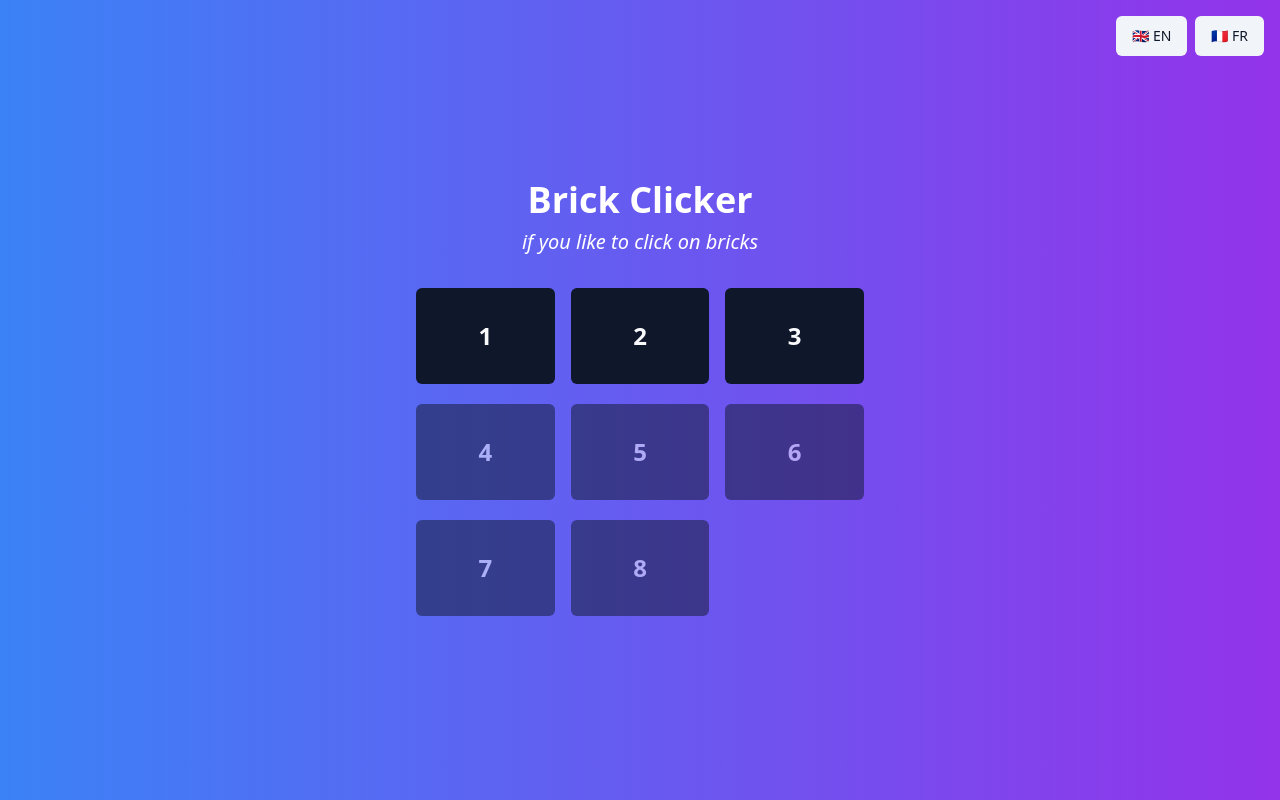
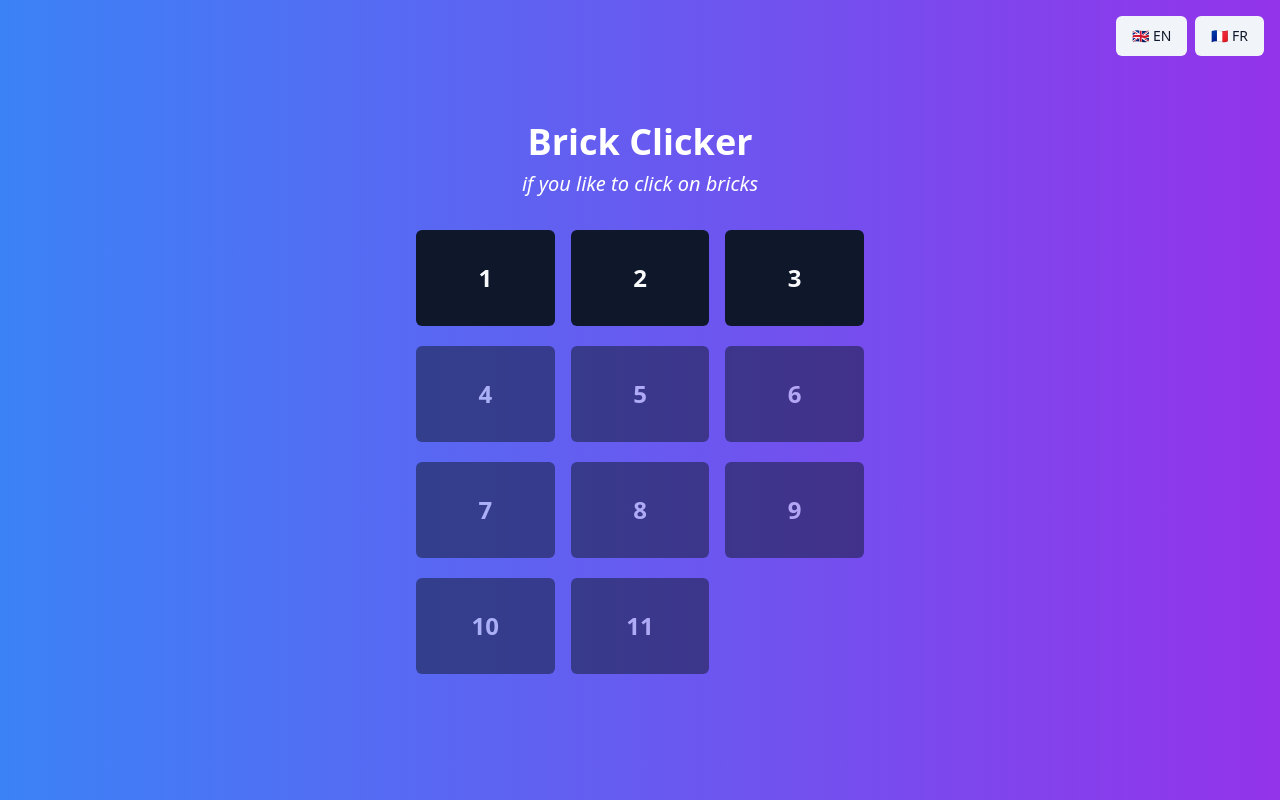
Before and after one commit to metafab/brick-order-breaker, a React (Vite) app: page / in a window 1280 px wide. Built offline with nearby package versions, Linux system fonts and the light colour scheme.

Commit message:
Add new levels to home page
Updated the home page to include additional game levels in the level selection grid, enhancing game accessibility and user experience.
[skip gpt_engineer]

```diff
--- a/src/pages/Home.tsx
+++ b/src/pages/Home.tsx
@@ -43,7 +43,7 @@ const Home: React.FC = () => {
       <h1 className="text-4xl font-bold text-white mb-2">{t('title')}</h1>
       <p className="text-xl text-white mb-8 italic">{t('tagline')}</p>
       <div className="grid grid-cols-3 gap-4 max-w-md w-full">
-        {[...Array(8)].map((_, index) => (
+        {[...Array(11)].map((_, index) => (
           <div key={index} className="flex flex-col items-center">
             <Button
               onClick={() => handleLevelClick(index + 1)}
```
